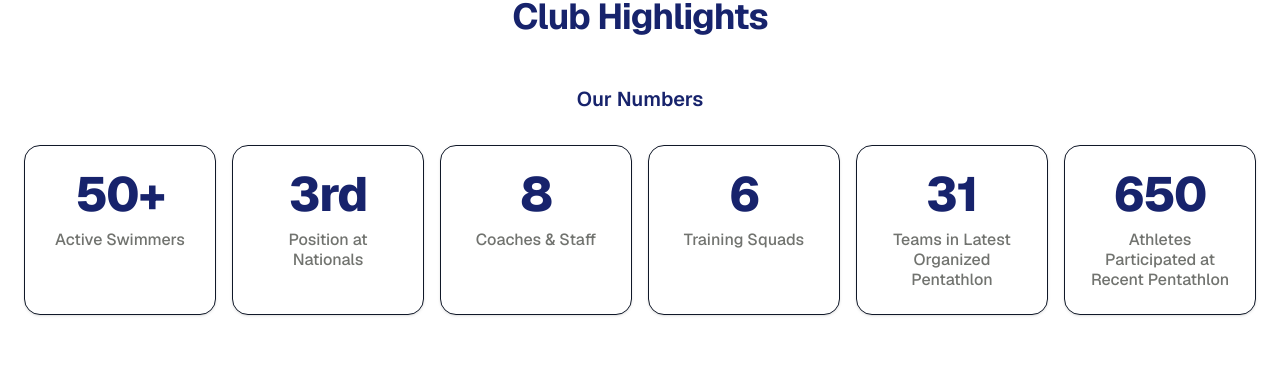
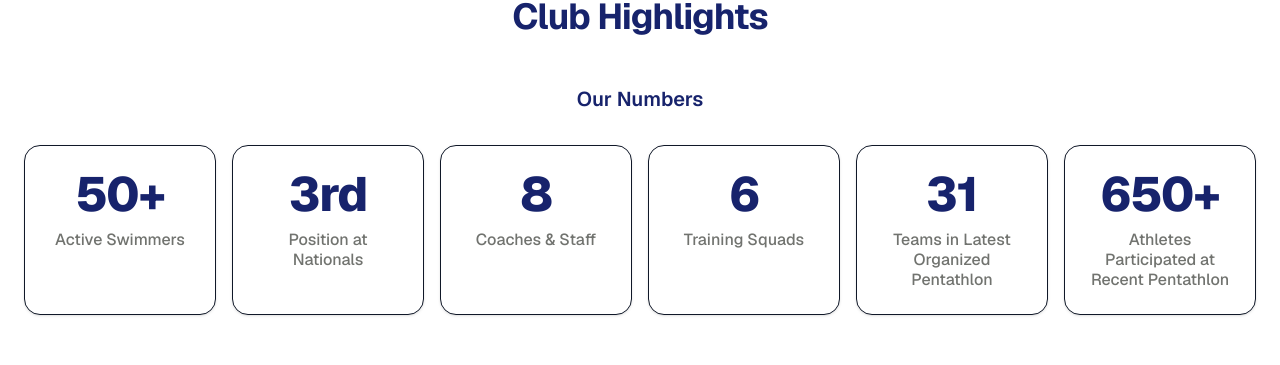
Before and after one commit to AriyoX/silverfin-academy, a Next.js app: page / in a window 1280 px wide. Shown: the part 1663-2028 px from the top of the page. Built offline with nearby package versions, Linux system fonts and the light colour scheme.

Commit message:
Added numbers

```diff
--- a/app/components/sections/StatsSection.tsx
+++ b/app/components/sections/StatsSection.tsx
@@ -10,7 +10,7 @@ const stats = [
   { value: "8", label: "Coaches & Staff" },
   { value: "6", label: "Training Squads" },
   { value: "31", label: "Teams in Latest Organized Pentathlon" },
-  { value: "650", label: "Athletes Participated at Recent Pentathlon" }
+  { value: "650+", label: "Athletes Participated at Recent Pentathlon" }
 ];
 
 // External news articles and YouTube videos - add/edit these manually
@@ -47,7 +47,12 @@ export const StatsSection: React.FC = () => (
       <h3 className="mb-8 text-xl font-semibold text-primary text-center">Our Numbers</h3>
       <div className="grid grid-cols-2 gap-4 sm:grid-cols-3 lg:grid-cols-6">
         {stats.map((stat, index) => (
-          <StatCard key={index} value={stat.value} label={stat.label} />
+          <StatCard
+            key={index}
+            value={stat.value}
+            label={stat.label}
+            animate={stat.value !== "3rd"}
+          />
         ))}
       </div>
     </div>
--- a/app/components/ui/StatCard.tsx
+++ b/app/components/ui/StatCard.tsx
@@ -1,13 +1,65 @@
-import React from "react";
+import React, { useState, useEffect, useRef } from "react";
 
 interface StatCardProps {
   value: string;
   label: string;
+  animate?: boolean;
 }
 
-export const StatCard: React.FC<StatCardProps> = ({ value, label }) => (
-  <div className="rounded-2xl border border-secondary/20 p-4 sm:p-6 text-center shadow-sm bg-white">
-    <div className="text-2xl sm:text-3xl md:text-4xl lg:text-5xl font-extrabold tracking-tight text-primary break-words">{value}</div>
-    <div className="mt-2 sm:mt-3 text-xs sm:text-sm md:text-base font-medium text-secondary break-words leading-tight">{label}</div>
-  </div>
-);
+export const StatCard: React.FC<StatCardProps> = ({ value, label, animate = false }) => {
+  const [displayValue, setDisplayValue] = useState(animate ? "0" : value);
+  const [isVisible, setIsVisible] = useState(false);
+  const cardRef = useRef<HTMLDivElement>(null);
+
+  useEffect(() => {
+    const observer = new IntersectionObserver(
+      ([entry]) => {
+        if (entry.isIntersecting && !isVisible) {
+          setIsVisible(true);
+        }
+      },
+      { threshold: 0.1 }
+    );
+
+    if (cardRef.current) {
+      observer.observe(cardRef.current);
+    }
+
+    return () => observer.disconnect();
+  }, [isVisible]);
+
+  useEffect(() => {
+    if (!animate || !isVisible) return;
+
+    // Extract numeric value from the string
+    const numericMatch = value.match(/(\d+)/);
+    if (!numericMatch) {
+      setDisplayValue(value);
+      return;
+    }
+
+    const targetValue = parseInt(numericMatch[1]);
+    const prefix = value.substring(0, numericMatch.index || 0);
+    const suffix = value.substring((numericMatch.index || 0) + numericMatch[1].length);
+
+    let current = 0;
+    const increment = Math.ceil(targetValue / 60); // Animate over ~1 second at 60fps
+    const timer = setInterval(() => {
+      current += increment;
+      if (current >= targetValue) {
+        current = targetValue;
+        clearInterval(timer);
+      }
+      setDisplayValue(`${prefix}${current}${suffix}`);
+    }, 16); // ~60fps
+
+    return () => clearInterval(timer);
+  }, [animate, isVisible, value]);
+
+  return (
+    <div ref={cardRef} className="rounded-2xl border border-secondary/20 p-4 sm:p-6 text-center shadow-sm bg-white">
+      <div className="text-2xl sm:text-3xl md:text-4xl lg:text-5xl font-extrabold tracking-tight text-primary break-words">{displayValue}</div>
+      <div className="mt-2 sm:mt-3 text-xs sm:text-sm md:text-base font-medium text-secondary break-words leading-tight">{label}</div>
+    </div>
+  );
+};
```
